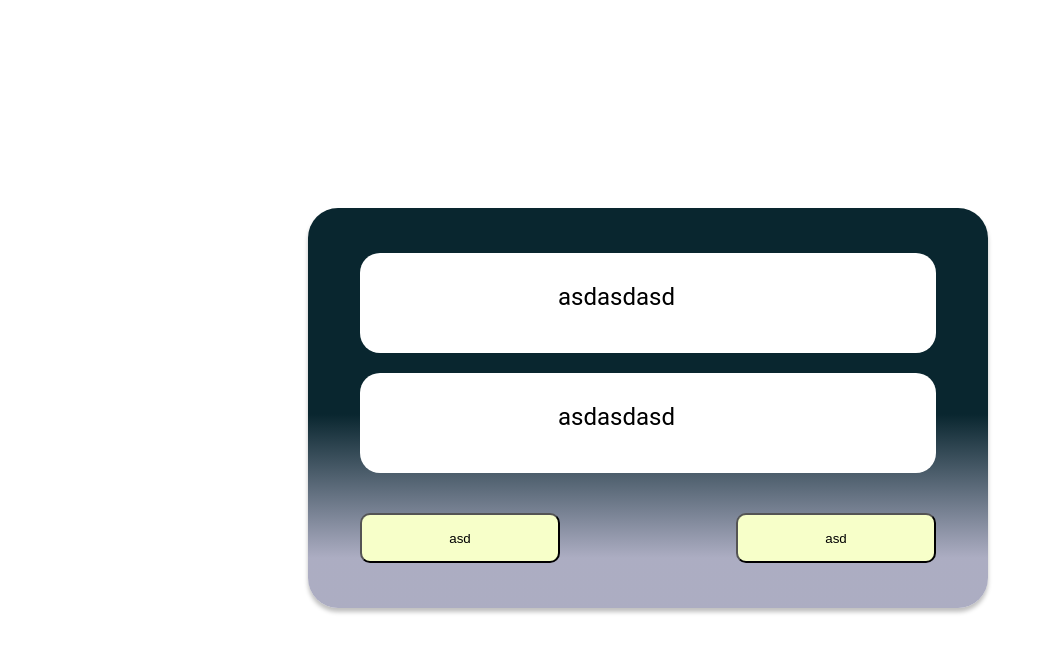
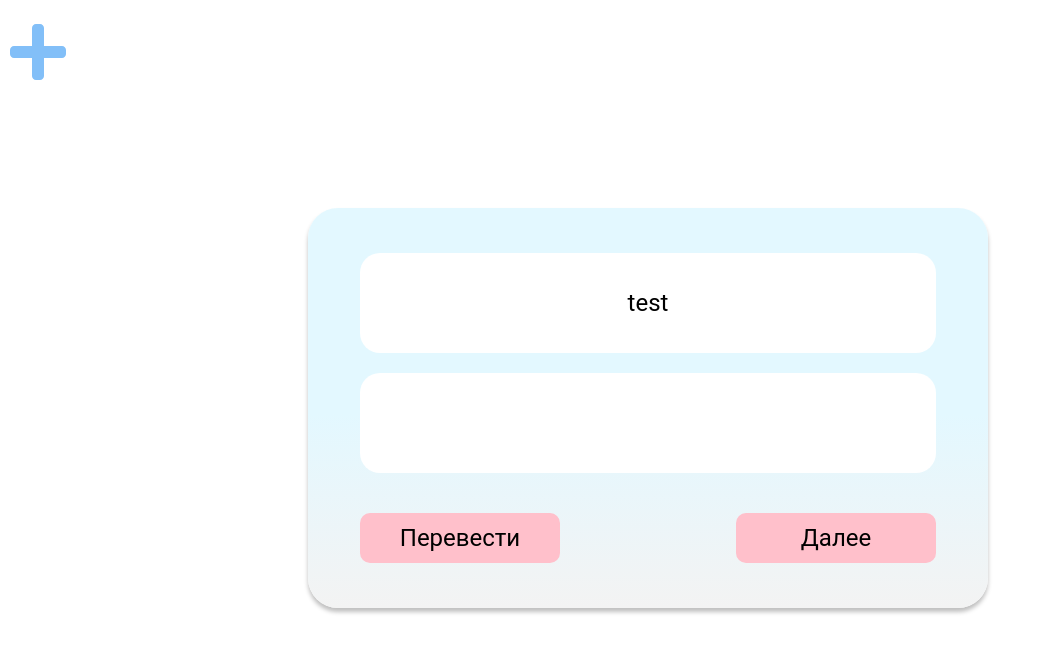
Before and after one commit to ButtercupsGarden/wikiDictionary, a Next.js app in the folder wiki/: page / in a window 1280 px wide. Shown: the top 652 px of the page, without its empty margins (0-1043 px from the left). Built offline with nearby package versions, Linux system fonts and the light colour scheme.

Commit message:
css / _app /

```diff
--- a/wiki/components/Card.js
+++ b/wiki/components/Card.js
@@ -1,21 +1,27 @@
+import React,{useState} from 'react'
 import styles from '../styles/card.module.scss'
 
-export default function Card() {
+export default function Card({phrase, next}) {
+  const [translate, setTranslate] = useState(false)
+  const changeVisible = () => {
+    setTranslate(!translate)
+  }
+  const nextPhrase = () => {
+    setTranslate(false)
+    next()
+  }
+
   return (
       <div className={styles.card}>
         <div className={styles.phrase}>
-        <p className={styles.text}>
-          asdasdasd
-        </p>
+          {phrase.phrase}
         </div>
-      <div className={styles.translate}>
-        <p className={styles.text}>
-          asdasdasd
-        </p>
+        <div className={translate? styles.translate +" "+ styles.active: styles.translate}>
+          {phrase.translate}
         </div>
         <div className={styles.buttons}>
-        <button className={styles.button}>asd</button>
-        <button className={styles.button}>asd</button>
+          <div className={styles.button} onClick={changeVisible}>Перевести</div>
+          <div className={styles.button} onClick={nextPhrase}>Далее</div>
         </div>
       </div>
   )
--- a/wiki/package.json
+++ b/wiki/package.json
@@ -8,9 +8,13 @@
     "start": "next start"
   },
   "dependencies": {
+    "@fortawesome/fontawesome-svg-core": "^1.2.34",
+    "@fortawesome/free-solid-svg-icons": "^5.15.2",
+    "@fortawesome/react-fontawesome": "^0.1.14",
     "next": "^10.0.0",
     "react": "17.0.1",
     "react-dom": "17.0.1",
     "sass": "^1.32.5"
-  }
+  },
+  "devDependencies": {}
 }
--- /dev/null
+++ b/wiki/pages/_app.js
@@ -0,0 +1,10 @@
+import '@fortawesome/fontawesome-svg-core/styles.css'
+import {config} from '@fortawesome/fontawesome-svg-core'
+
+config.autoAddCss = false
+
+const App = ({Component, pageProps}) => {
+  return <Component {...pageProps} />
+}
+
+export default App
--- a/wiki/pages/index.js
+++ b/wiki/pages/index.js
@@ -2,6 +2,9 @@ import styles from '../styles/Index.module.scss'
 import {useState, useEffect} from 'react'
 import Header from '../components/Header'
 import Card from '../components/Card'
+import {FontAwesomeIcon} from '@fortawesome/react-fontawesome'
+import {faPlus} from '@fortawesome/free-solid-svg-icons'
+import Router from 'next/router'
 
 function getRandomIntInclusive(min, max) {
   min = Math.ceil(min)
@@ -10,16 +13,19 @@ function getRandomIntInclusive(min, max) {
 }
 
 export default function Home({data}) {
-  const [phrases, setPhrases] = useState(null)
+  const [currentPhrase, setCurrentPhrase] = useState(null)
+  const [next, setNext] = useState(0)
 
   useEffect(() => {
-    const timer = setTimeout(() => {
-      setPhrases(data)
-    }, 2000)
-  }, [data])
+    setTimeout(() => {
+      let id = getRandomIntInclusive(0, data.length - 1)
+      console.log(data[id])
+      setCurrentPhrase(data[id])
+    }, 0)
+  }, [data, next])
 
 
-  if (!phrases) {
+  if (!currentPhrase) {
     return (
       <div className={styles.main}>
         <div className={styles.ldsRoller}>
@@ -39,21 +45,20 @@ export default function Home({data}) {
   return (
     <Header title={'Учим английский'}>
       <div className={styles.main}>
-        {/*<div className={styles.title}>*/}
-        {/*  {phrases && phrases.map((phrase) =>*/}
-        {/*    <div key={phrase.id}>{phrase.phrase}</div>*/}
-        {/*  )}*/}
-        {/*</div>*/}
+        <div className={styles.sideBar}>
+          <div onClick={() => Router.push('/asd')}>
+            <FontAwesomeIcon className={styles.add} icon={faPlus} size='4x'/>
+          </div>
+        </div>
         <div className={styles.title}>
-          <Card/>
+          <Card phrase={currentPhrase} next={() => setNext(next + 1)}/>
         </div>
       </div>
     </Header>
   )
 }
 
-export async function getServerSideProps(context) {
-  console.log(context)
+export async function getServerSideProps() {
   const {getAllPhrases} = require('../util/util')
 
   const data = getAllPhrases()
@@ -66,7 +71,7 @@ export async function getServerSideProps(context) {
 
   return {
     props: {
-      data
+      data,
     },
   }
 }
--- a/wiki/styles/Index.module.scss
+++ b/wiki/styles/Index.module.scss
@@ -1,3 +1,4 @@
+$color : #82BFF8;
 .main {
   display: flex;
   flex-flow: column nowrap;
@@ -101,3 +102,25 @@
     transform: rotate(360deg);
   }
 }
+.sideBar{
+  position: absolute;
+  left: 10px;
+  top: 20px;
+  display: flex;
+  flex-flow: column nowrap;
+  color: $color ;
+}
+.add{
+  -o-transition: all 0.5s ease-in-out;
+  -moz-transition: all 0.5s ease-in-out;
+  -webkit-transition: all 0.5s ease-in-out;
+  transition: all 1.5s ease-in-out;
+}
+.add:hover{
+  color: #FFC0CB ;
+  -o-transform: rotate(720deg);
+  -ms-transform: rotate(720deg);
+  -moz-transform: rotate(720deg);
+  -webkit-transform: rotate(720deg);
+  transform: rotate(720deg);
+}
--- a/wiki/styles/card.module.scss
+++ b/wiki/styles/card.module.scss
@@ -1,4 +1,4 @@
-.card{
+.card {
   display: flex;
   flex-flow: column nowrap;
   justify-content: center;
@@ -7,27 +7,13 @@
   height: 45%;
   min-height: 300px;
   min-width: 375px;
-  background: linear-gradient(180deg, #09262F 51.56%, rgba(165, 166, 189, 0.92) 87.5%);
+  background: linear-gradient(180deg, #E3F8FF 51.56%, rgba(242, 242, 242, 0.92) 100%);
   box-shadow: 0px 4px 4px rgba(0, 0, 0, 0.25);
   border-radius: 30px;
   padding: 20px;
 }
-.phrase{
-  width: 90%;
-  height: 100px;
-  left: 300px;
-  top: 117px;
 
-  display: flex;
-  flex-flow: row nowrap;
-  justify-content: center;
-  align-items: center;
-
-  background: #FFFFFF;
-  border-radius: 20px;
-  margin-bottom: 20px;
-}
-.translate{
+.phrase {
   width: 90%;
   height: 100px;
   left: 300px;
@@ -42,14 +28,54 @@
   border-radius: 20px;
   margin-bottom: 20px;
 
+  font-family: Roboto;
+  font-style: normal;
+  font-weight: normal;
+  font-size: 24px;
+  line-height: 28px;
+
+  color: #000000;
 }
-.buttons{
+
+.translate {
+  width: 90%;
+  height: 100px;
+  left: 300px;
+  top: 117px;
+
+  display: flex;
+  flex-flow: row nowrap;
+  justify-content: center;
+  align-items: center;
+
+  background: #fff;
+  border-radius: 20px;
+  margin-bottom: 20px;
+
+  font-family: Roboto;
+  font-style: normal;
+  font-weight: normal;
+  font-size: 24px;
+  line-height: 28px;
+
+  color: #fff;
+}
+
+.buttons {
   width: 90%;
   display: flex;
   justify-content: space-between;
   margin-top: 20px;
+
+  -webkit-touch-callout: none;
+  -webkit-user-select: none;
+  -khtml-user-select: none;
+  -moz-user-select: none;
+  -ms-user-select: none;
+  user-select: none;
 }
-.button{
+
+.button {
   display: flex;
   flex-flow: row nowrap;
   justify-content: center;
@@ -60,15 +86,9 @@
   left: 900px;
   top: 347px;
 
-  background: #F7FFC9;
+  background: #FFC0CB;
   mix-blend-mode: normal;
   border-radius: 10px;
-}
-.text{
-  width: 180px;
-  height: 40px;
-  left: 910px;
-  top: 352px;
 
   font-family: Roboto;
   font-style: normal;
@@ -78,3 +98,14 @@
 
   color: #000000;
 }
+
+.button:hover {
+  background: #82BFF8;
+}
+
+.active {
+  opacity: 1;
+  transition: 1s;
+  background: #fff;
+  color: black;
+}
```
Also changed, not shown: wiki/public/holiday-christmas-bg.png (added), 1 other file (tests, documents, lock files or other folders). Lines whose indentation alone changed are shown as unchanged.
